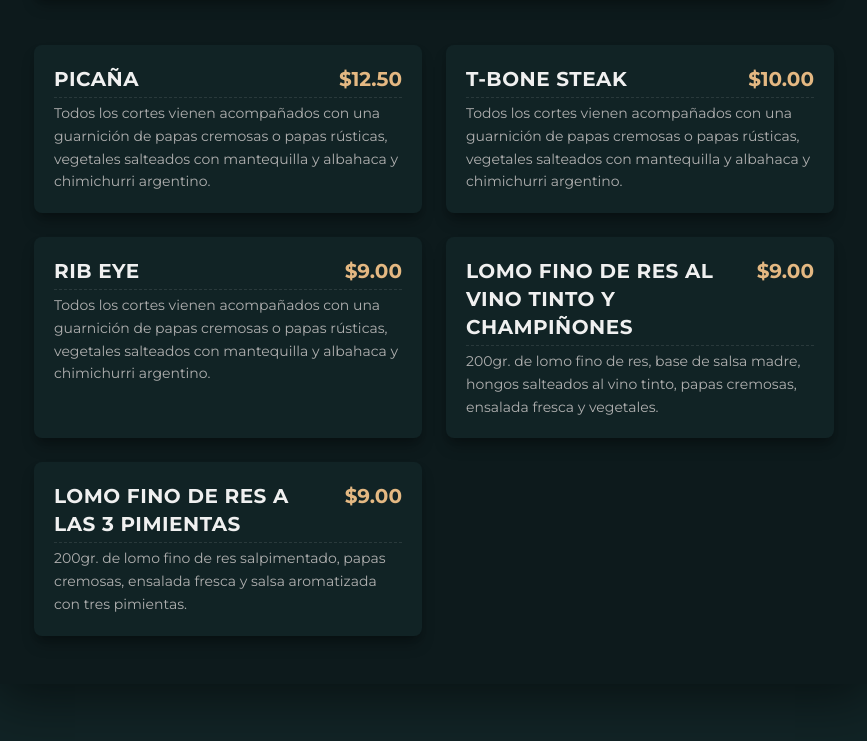
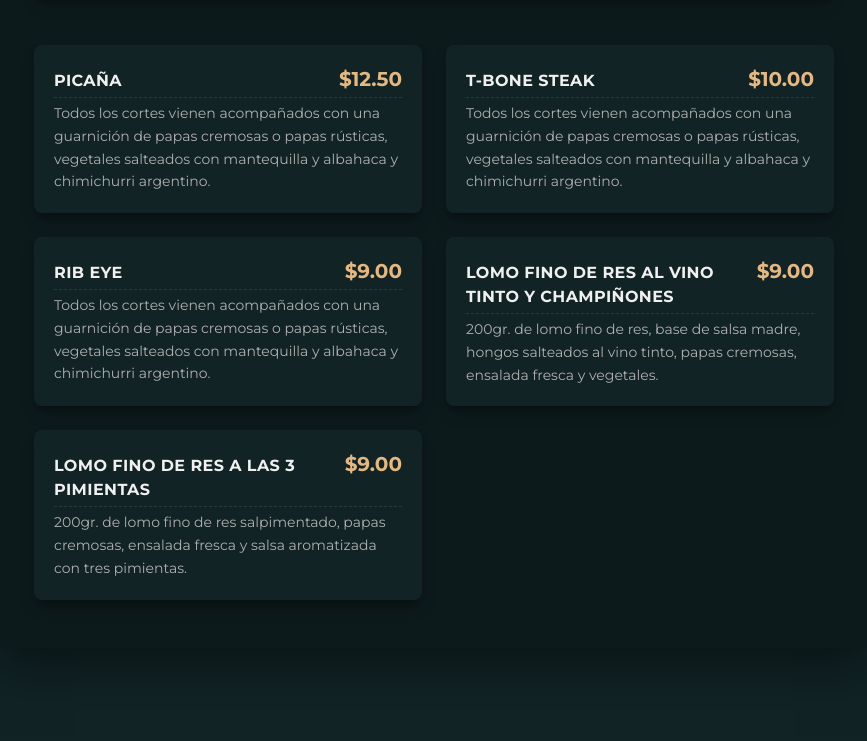
Before and after one commit to cafetto/menu-cafetto-1918, a plain HTML site: page index.html in a window 1280 px wide. Shown: the part 1039-1780 px from the top of the page, without its empty margins (206-1073 px from the left). Drawn offline with nearby package versions, Linux system fonts and the light colour scheme; a small style sheet from the web is missing.

Commit message:
Update index.html

```diff
--- a/index.html
+++ b/index.html
@@ -414,7 +414,7 @@
           return (
             React.createElement('div', { className: "bg-primary-bg p-5 rounded-lg shadow-lg flex flex-col h-full hover:shadow-2xl hover:-translate-y-1 transition-all duration-300" }, // padding reducido
                 React.createElement('div', { className: "flex justify-between items-baseline border-b border-dashed border-white/10 pb-1 mb-1" }, // mb reducido
-                    React.createElement('h3', { className: "font-body text-xl font-bold uppercase tracking-wide text-text-light" }, t(item.name)),
+                    React.createElement('h3', { className: "font-body text-9sm font-bold uppercase tracking-wide text-text-light" }, t(item.name)),
                     React.createElement('p', { className: "font-body text-xl font-bold text-highlight flex-shrink-0 ml-3" }, item.price)
                 ),
                 item.description && React.createElement('p', { className: "font-body text-text-medium text-sm leading-relaxed flex-grow" }, t(item.description))
```
